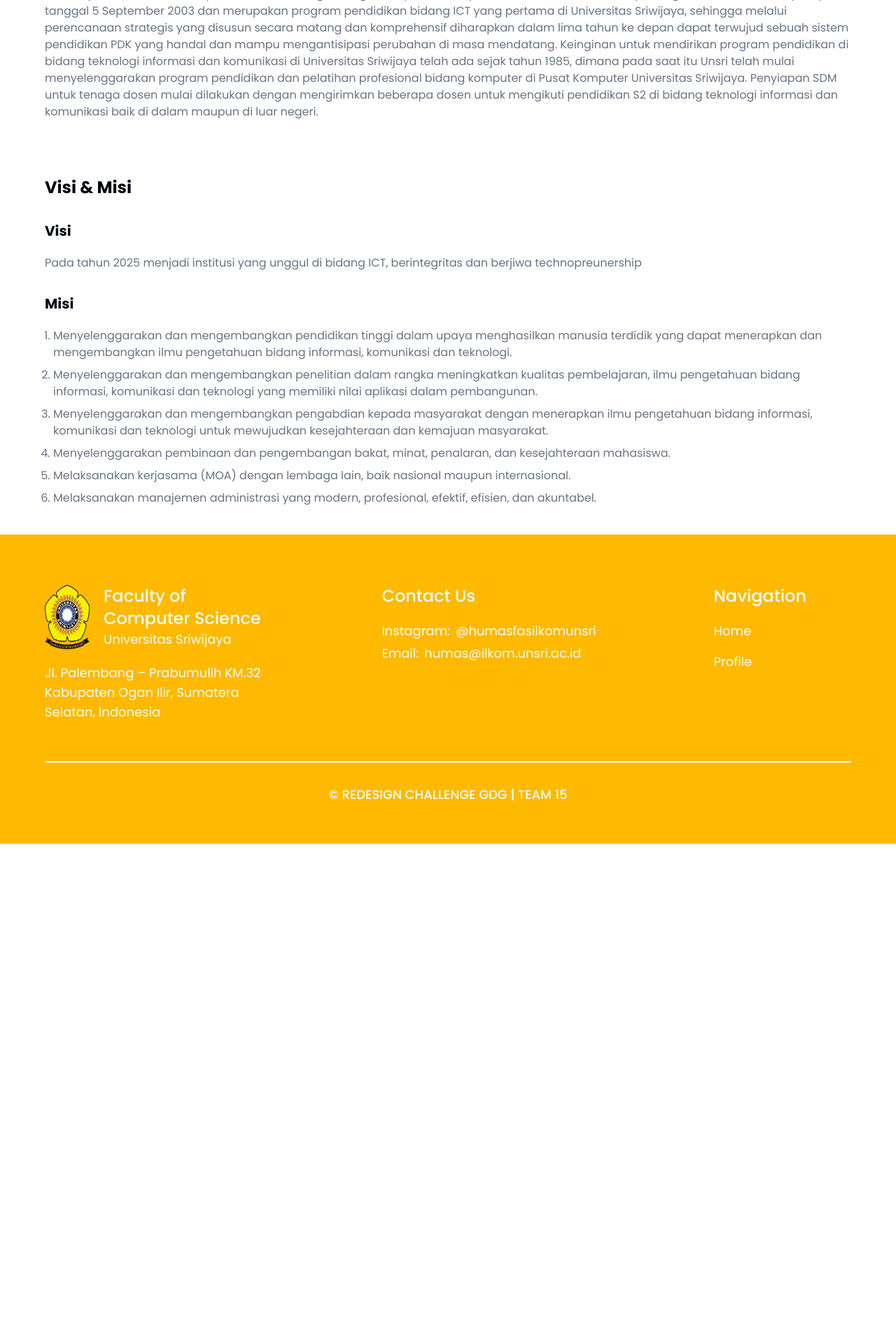
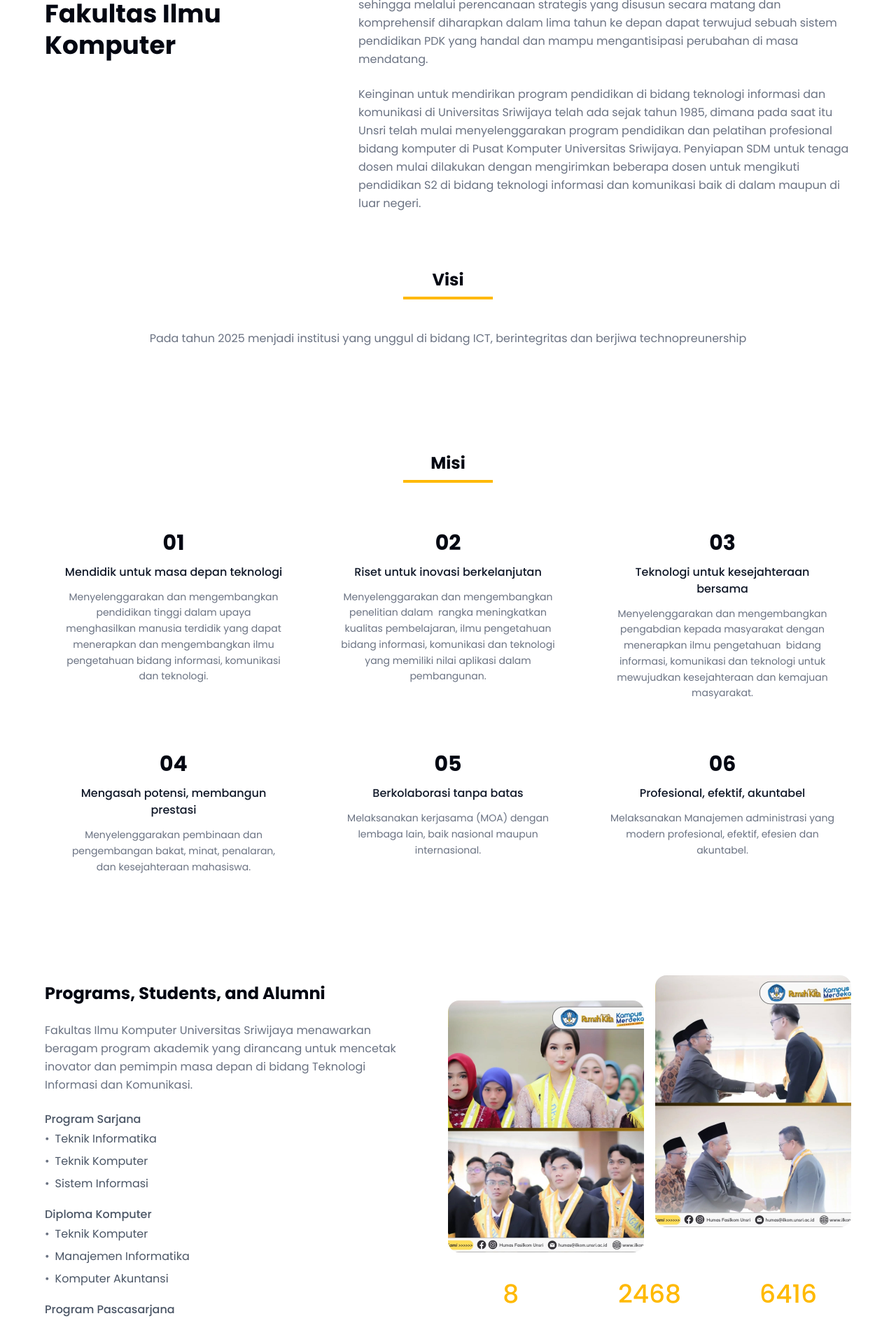
Before and after one commit to nabilaayt/redesign_team15, a React (Vite) app in the folder frontend/: page /profile in a window 1280 px wide. Shown: the part 880-2771 px from the top of the page at 70% size. Before the commit the page ends 2086 px from the top, so only its background shows below. Built offline with nearby package versions, Linux system fonts and the light colour scheme.

Commit message:
feat(profile): change layout & content page

```diff
--- a/frontend/src/components/Footer.jsx
+++ b/frontend/src/components/Footer.jsx
@@ -3,7 +3,7 @@
 const Footer = () => {
     return(
         <footer className="bg-amber-400 pt-18 font-poppins">
-            <div className="flex flex-col sm:flex-row sm:flex-wrap lg:flex-nowrap px-6 sm:px-16 lg:px-16 gap-10 lg:gap-20">
+            <div className="flex flex-col lg:flex-row lg:justify-between px-6 sm:px-16 lg:px-16 gap-10 lg:gap-0">
                 <div className="flex flex-col pr-8 gap-5">
                     <div className="flex flex-row gap-5">
                         <img
@@ -45,7 +45,7 @@
                         </p>
                     </div>
                 </div>
-                <div className="flex flex-col pr-16 xl:pl-10 lg:pl-34 gap-5">
+                <div className="flex flex-col xl:pl-10 lg:pl-45 gap-5">
                     <h3 className="text-2xl font-medium text-white">Navigation</h3>
                     <ul className="flex flex-col gap-4">
                         <li className="text-white text-lg hover:font-medium">
--- a/frontend/src/pages/Profile.jsx
+++ b/frontend/src/pages/Profile.jsx
@@ -3,11 +3,12 @@
 const Profile = () => {
     return(
         <section id="profile" className="font-poppins">
+
+            {/* Section Hero */}
             <div className="flex flex-col py-10 relative lg:flex-row w-full items-center">
                 <img
                     src="/assets/diklat-bukit.png"
                     alt="Gedung Diklat Fasilkom UNSRI Bukit"
-                    // className="w-full h-full object-cover"
                     className="w-full h-64 sm:h-80 md:h-[28rem] lg:h-[36rem] object-cover"
                 />
                 <div className="absolute inset-0 lg:inset-auto lg:right-0 lg:top-1/2 lg:-translate-y-1/2 w-full sm:w-4/5 lg:w-3/5 bg-amber-300 bg-opacity-60 flex flex-col justify-center items-center p-6 sm:p-10 md:p-14 lg:p-16">
@@ -16,38 +17,172 @@
                 </div>
             </div>
 
-            <div className="flex flex-col px-16 py-10">
-                <h1 className="text-gray-950 font-semibold text-2xl mb-8">Program Studi Fakultas Ilmu Komputer</h1>
-                <p className="text-gray-500 text-base">Berdirinya Fakultas Ilmu Komputer didahului dengan Program Diploma Komputer (PDK) Unsri baru berdiri pertengahan tahun 2003, tepatnya tanggal 5 September 2003 dan
+            {/* Section About Us */}
+            <div className="flex flex-col lg:flex-row px-16 sm:px-10 md:px-16 py-10 gap-8 lg:gap-16">
+                <div className="flex-shrink-0 lg:w-1/3">
+                    <h3 className="text-amber-400 font-medium text-lg sm:text-xl mb-2">About Us</h3>
+                    <h1 className="text-gray-950 font-semibold text-2xl sm:text-3xl lg:text-4xl leading-tight">Program Studi Fakultas Ilmu Komputer</h1>
+                </div>
+                <div className="flex-1 lg:w-2/3">
+                    <p className="text-gray-500 text-base leading-relaxed">
+                        Berdirinya Fakultas Ilmu Komputer didahului dengan Program Diploma Komputer (PDK) Unsri baru berdiri pertengahan tahun 2003, tepatnya tanggal 5 September 2003 dan
                         merupakan program pendidikan bidang ICT yang pertama di Universitas Sriwijaya,
                         sehingga melalui perencanaan strategis yang disusun secara matang dan komprehensif
                         diharapkan dalam lima tahun ke depan dapat terwujud sebuah sistem pendidikan PDK yang handal dan mampu mengantisipasi perubahan di masa mendatang.
+                    </p>
+                    <br />
+                    <p className="text-gray-500 text-base leading-relaxed">
                         Keinginan untuk mendirikan program pendidikan di bidang teknologi informasi dan komunikasi di Universitas Sriwijaya telah ada sejak tahun 1985, dimana pada saat itu Unsri telah mulai menyelenggarakan program pendidikan
                         dan pelatihan profesional bidang komputer di Pusat Komputer Universitas Sriwijaya.
-                    Penyiapan SDM untuk tenaga dosen mulai dilakukan dengan mengirimkan beberapa dosen untuk mengikuti pendidikan S2 di bidang teknologi informasi dan komunikasi baik di dalam maupun di luar negeri.</p>
+                        Penyiapan SDM untuk tenaga dosen mulai dilakukan dengan mengirimkan beberapa dosen untuk mengikuti pendidikan S2 di bidang teknologi informasi dan komunikasi baik di dalam maupun di luar negeri.
+                    </p>
+                </div>
             </div>
 
-            <div className="flex flex-col px-16 py-10">
-                <h1 className="text-gray-950 font-semibold text-2xl mb-8">Visi & Misi</h1>
-                <div className="flex flex-col gap-5 mb-8">
-                    <h1 className="text-gray-950 font-semibold text-xl">Visi</h1>
-                    <p className="text-gray-500 text-base">Pada tahun 2025 menjadi institusi yang unggul di bidang ICT, berintegritas dan berjiwa technopreunership</p>
+            {/* Section Visi */}
+            <div className="flex flex-col px-16 py-10 mb-6 gap-3 justify-center items-center">
+                <h1 className="relative text-gray-950 font-semibold text-center text-2xl mb-8
+                            after:content-[''] after:block after:h-1 after:w-32 after:bg-amber-400 after:mt-2 after:mx-auto">
+                    Visi
+                </h1>
+                <p className="text-gray-500 text-base text-center">
+                    Pada tahun 2025 menjadi institusi yang unggul di bidang ICT, berintegritas dan berjiwa technopreunership
+                </p>
+            </div>
+
+            {/* Section Misi */}
+            <div className="flex flex-col px-16 py-10 gap-3 mb-10 justify-center items-center min-h-screen">
+                <h1 className="relative text-gray-950 font-semibold text-center text-2xl mb-8
+                            after:content-[''] after:block after:h-1 after:w-32 after:bg-amber-400 after:mt-2 after:mx-auto">
+                    Misi
+                </h1>
+                <div className="grid grid-cols-1 md:grid-cols-2 xl:grid-cols-3 gap-6 max-w-6xl w-full">
+                    <div className="flex flex-col gap-3 justify-start items-center hover:bg-white hover:shadow-lg px-6 py-6 hover:rounded-2xl transition-all duration-300">
+                        <h1 className="text-3xl font-semibold text-gray-950">01</h1>
+                        <h3 className="text-base font-medium text-gray-900 text-center">Mendidik untuk masa depan teknologi</h3>
+                        <p className="text-gray-500 text-sm text-center leading-relaxed">Menyelenggarakan dan mengembangkan pendidikan tinggi dalam upaya menghasilkan manusia terdidik yang dapat menerapkan dan mengembangkan ilmu pengetahuan bidang informasi, komunikasi dan teknologi.</p>
+                    </div>
+                    <div className="flex flex-col gap-3 justify-start items-center hover:bg-white hover:shadow-lg px-6 py-6 hover:rounded-2xl transition-all duration-300">
+                        <h1 className="text-3xl font-semibold text-gray-950">02</h1>
+                        <h3 className="text-base font-medium text-gray-900 text-center">Riset untuk inovasi berkelanjutan</h3>
+                        <p className="text-gray-500 text-sm text-center leading-relaxed">Menyelenggarakan dan mengembangkan penelitian dalam  rangka meningkatkan kualitas pembelajaran, ilmu pengetahuan bidang informasi, komunikasi dan teknologi yang memiliki nilai aplikasi dalam pembangunan.</p>
+                    </div>
+                    <div className="flex flex-col gap-3 justify-start items-center hover:bg-white hover:shadow-lg px-6 py-6 hover:rounded-2xl transition-all duration-300">
+                        <h1 className="text-3xl font-semibold text-gray-950">03</h1>
+                        <h3 className="text-base font-medium text-gray-900 text-center">Teknologi untuk kesejahteraan bersama</h3>
+                        <p className="text-gray-500 text-sm text-center leading-relaxed">Menyelenggarakan dan mengembangkan pengabdian kepada masyarakat dengan menerapkan ilmu pengetahuan  bidang informasi, komunikasi dan teknologi untuk mewujudkan kesejahteraan dan kemajuan masyarakat.</p>
+                    </div>
+                    <div className="flex flex-col gap-3 justify-start items-center hover:bg-white hover:shadow-lg px-6 py-6 hover:rounded-2xl transition-all duration-300">
+                        <h1 className="text-3xl font-semibold text-gray-950">04</h1>
+                        <h3 className="text-base font-medium text-gray-900 text-center">Mengasah potensi, membangun prestasi</h3>
+                        <p className="text-gray-500 text-sm text-center leading-relaxed">Menyelenggarakan pembinaan dan pengembangan bakat, minat, penalaran, dan kesejahteraan mahasiswa. </p>
+                    </div>
+                    <div className="flex flex-col gap-3 justify-start items-center hover:bg-white hover:shadow-lg px-6 py-6 hover:rounded-2xl transition-all duration-300">
+                        <h1 className="text-3xl font-semibold text-gray-950">05</h1>
+                        <h3 className="text-base font-medium text-gray-900 text-center">Berkolaborasi tanpa batas</h3>
+                        <p className="text-gray-500 text-sm text-center leading-relaxed">Melaksanakan kerjasama (MOA) dengan lembaga lain, baik nasional maupun internasional. </p>
+                    </div>
+                    <div className="flex flex-col gap-3 justify-start items-center hover:bg-white hover:shadow-lg px-6 py-6 hover:rounded-2xl transition-all duration-300">
+                        <h1 className="text-3xl font-semibold text-gray-950">06</h1>
+                        <h3 className="text-base font-medium text-gray-900 text-center">Profesional, efektif, akuntabel</h3>
+                        <p className="text-gray-500 text-sm text-center leading-relaxed">Melaksanakan Manajemen administrasi yang modern profesional, efektif, efesien dan akuntabel. </p>
+                    </div>
+                </div>
+            </div>
+
+            {/* Section Programs, Students, & Alumni */}
+            <div className="flex flex-col lg:flex-row py-1 px-16 lg:px-16 mb-20 gap-10">
+                <div className="flex flex-col gap-6 flex-1">
+                    <h1 className="text-gray-950 font-semibold text-2xl">Programs, Students, and Alumni</h1>
+                    <p className="text-gray-500 text-base leading-relaxed">Fakultas Ilmu Komputer Universitas Sriwijaya menawarkan beragam program akademik yang dirancang untuk mencetak inovator dan pemimpin masa depan di bidang Teknologi Informasi dan Komunikasi.</p>
+                    <div className="flex flex-col gap-5 lg:w-1/2">
+                        <div className="flex flex-col gap-1">
+                            <h3 className="text-gray-600 font-medium text-base">Program Sarjana</h3>
+                            <ul className="text-gray-600 text-sm space-y-2">
+                                <li className="flex items-start text-base">
+                                <span className="text-gray-500 mr-2">•</span>
+                                Teknik Informatika
+                                </li>
+                                <li className="flex items-start text-base">
+                                <span className="text-gray-500 mr-2">•</span>
+                                Teknik Komputer
+                                </li>
+                                <li className="flex items-start text-base">
+                                <span className="text-gray-500 mr-2">•</span>
+                                Sistem Informasi
+                                </li>
+                            </ul>
+                        </div>
+                        <div className="flex flex-col gap-1">
+                            <h3 className="text-gray-600 font-medium text-base">Diploma Komputer</h3>
+                            <ul className="text-gray-600 text-sm space-y-2">
+                                <li className="flex items-start text-base">
+                                <span className="text-gray-500 mr-2">•</span>
+                                Teknik Komputer
+                                </li>
+                                <li className="flex items-start text-base">
+                                <span className="text-gray-500 mr-2">•</span>
+                                Manajemen Informatika
+                                </li>
+                                <li className="flex items-start text-base">
+                                <span className="text-gray-500 mr-2">•</span>
+                                Komputer Akuntansi
+                                </li>
+                            </ul>
+                        </div>
+                        <div className="flex flex-col gap-1">
+                            <h3 className="text-gray-600 font-medium text-base">Program Pascasarjana</h3>
+                            <ul className="text-gray-600 text-sm space-y-2">
+                                <li className="flex items-start text-base">
+                                <span className="text-gray-500 mr-2">•</span>
+                                Doktor Ilmu Komputer
+                                </li>
+                                <li className="flex items-start text-base">
+                                <span className="text-gray-500 mr-2">•</span>
+                                Magister Ilmu Komputer
+                                </li>
+                            </ul>
+                        </div>
+                    </div>
+                </div>
+
+                <div className="flex flex-col gap-10 justify-center items-center w-full lg:w-1/2">
+                    <div className="flex flex-col sm:flex-row gap-4 items-center w-full">
+                        <div className="w-full sm:w-1/2">
+                            <img
+                            src="/assets/yudisum1.jpg"
+                            alt="Yudisum"
+                            className="rounded-2xl w-full h-90 object-cover"
+                            />
+                        </div>
+                        <div className="w-full sm:w-1/2 sm:-mt-18">
+                            <img
+                            src="/assets/yudisium2.jpg"
+                            alt="Yudisium"
+                            className="rounded-2xl w-full h-90 object-cover"
+                            />
+                        </div>
+                    </div>
+                    <div className="grid grid-cols-1 sm:grid-cols-3 gap-8 text-center">
+                        <div className="flex flex-col gap-5">
+                            <h1 className="text-4xl font-medium text-amber-400 text-center">8</h1>
+                            <p className="text-xl font-medium text-gray-900">Program Studi</p>
                         </div>
                         <div className="flex flex-col gap-5">
-                    <h1 className="text-gray-950 font-semibold text-xl">Misi</h1>
-                    <ol className="text-gray-500 text-base list-decimal pl-3 space-y-2">
-                        <li>Menyelenggarakan dan mengembangkan pendidikan tinggi dalam upaya menghasilkan manusia terdidik yang dapat menerapkan dan mengembangkan ilmu pengetahuan bidang informasi, komunikasi dan teknologi.</li>
-                        <li>Menyelenggarakan dan mengembangkan penelitian dalam rangka meningkatkan kualitas pembelajaran, ilmu pengetahuan bidang informasi, komunikasi dan teknologi yang memiliki nilai aplikasi dalam pembangunan.</li>
-                        <li>Menyelenggarakan dan mengembangkan pengabdian kepada masyarakat dengan menerapkan ilmu pengetahuan bidang informasi, komunikasi dan teknologi untuk mewujudkan kesejahteraan dan kemajuan masyarakat.</li>
-                        <li>Menyelenggarakan pembinaan dan pengembangan bakat, minat, penalaran, dan kesejahteraan mahasiswa.</li>
-                        <li>Melaksanakan kerjasama (MOA) dengan lembaga lain, baik nasional maupun internasional.</li>
-                        <li>Melaksanakan manajemen administrasi yang modern, profesional, efektif, efisien, dan akuntabel.</li>
-                    </ol>
+                            <h1 className="text-4xl font-medium text-amber-400 text-center">2468</h1>
+                            <p className="text-xl font-medium text-gray-900 text-center">Mahasiswa Aktif</p>
+                        </div>
+                        <div className="flex flex-col gap-5">
+                            <h1 className="text-4xl font-medium text-amber-400 text-center">6416</h1>
+                            <p className="text-xl font-medium text-gray-900 text-center">Alumni Fasilkom</p>
+                        </div>
+                    </div>
                 </div>
             </div>
 
             {/* Footer */}
             <Footer />
+
         </section>
     );
 }
```
Also changed, not shown: frontend/public/assets/yudisium2.jpg (added), frontend/public/assets/yudisum1.jpg (added). Lines whose indentation alone changed are shown as unchanged.
